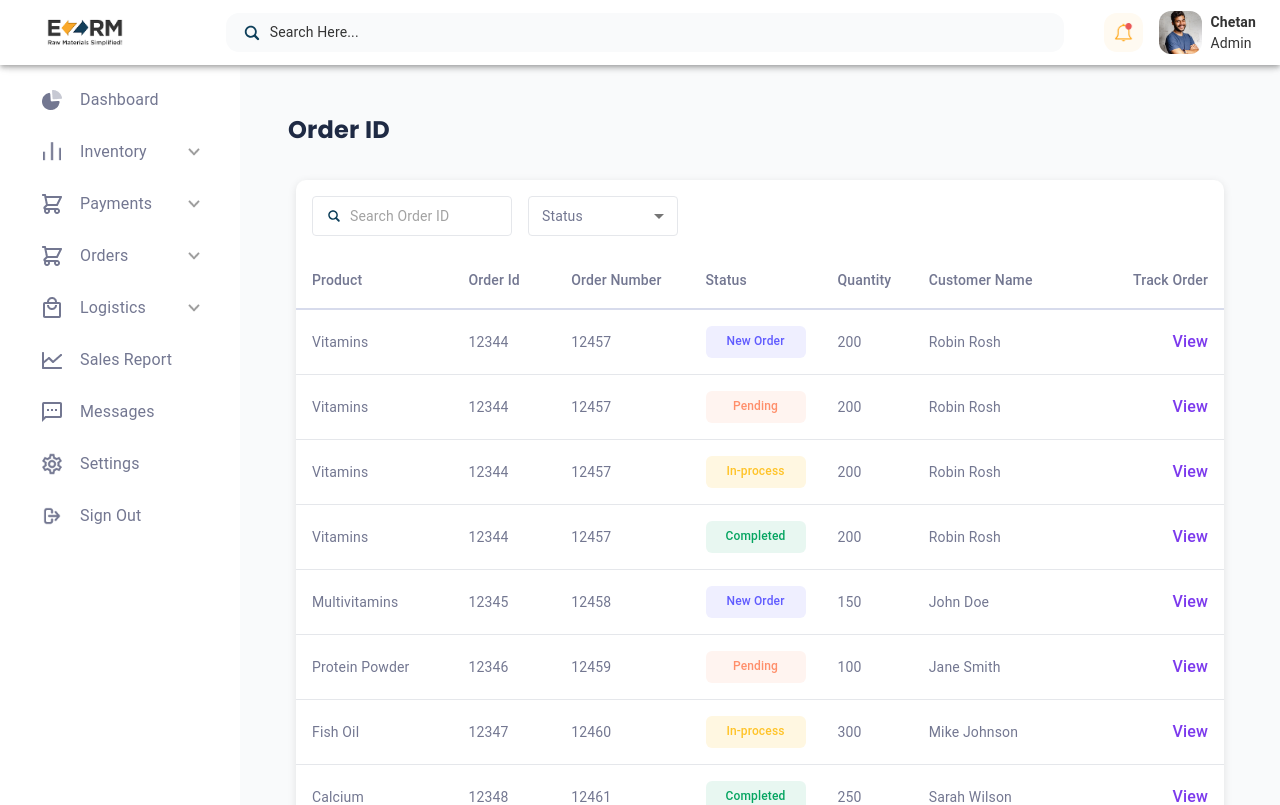
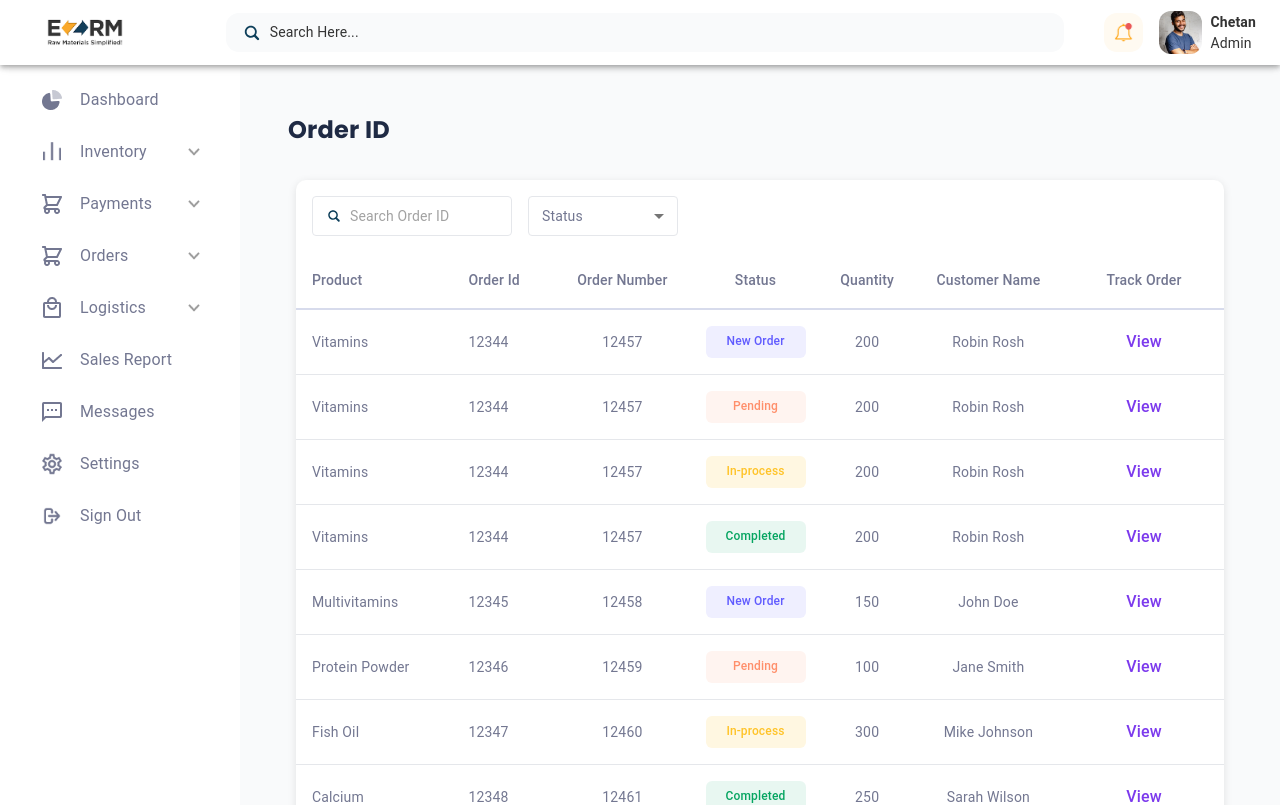
Before and after one commit to Ketan281/ezrm-ui, a Next.js app: page /admin/order/orders in a window 1280 px wide. Shown: the top 805 px of the page. Built offline with nearby package versions, Linux system fonts and the light colour scheme.

Commit message:
saved changes

```diff
--- a/src/app/admin/order/orders/page.tsx
+++ b/src/app/admin/order/orders/page.tsx
@@ -57,16 +57,16 @@ export default function OrderList() {
   const columns: TableColumnType[] = [
     { id: 'product', label: 'Product', width: '18%' },
     { id: 'orderId', label: 'Order Id', width: '12%' },
-    { id: 'orderNumber', label: 'Order Number', width: '16%' },
-    { id: 'status', label: 'Status', width: '165', type: 'status' },
-    { id: 'quantity', label: 'Quantity', width: '10%' },
-    { id: 'customerName', label: 'Customer Name', width: '18%' },
+    { id: 'orderNumber', label: 'Order Number', width: '16%',align:"center" },
+    { id: 'status', label: 'Status', width: '165', type: 'status',align:"center" },
+    { id: 'quantity', label: 'Quantity', width: '10%',align:"center" },
+    { id: 'customerName', label: 'Customer Name', width: '18%',align:"center" },
     {
       id: 'trackOrder',
       label: 'Track Order',
       width: '20%',
       type: 'link',
-      align: 'right'
+      align: 'center'
     },
   ];
 
```
